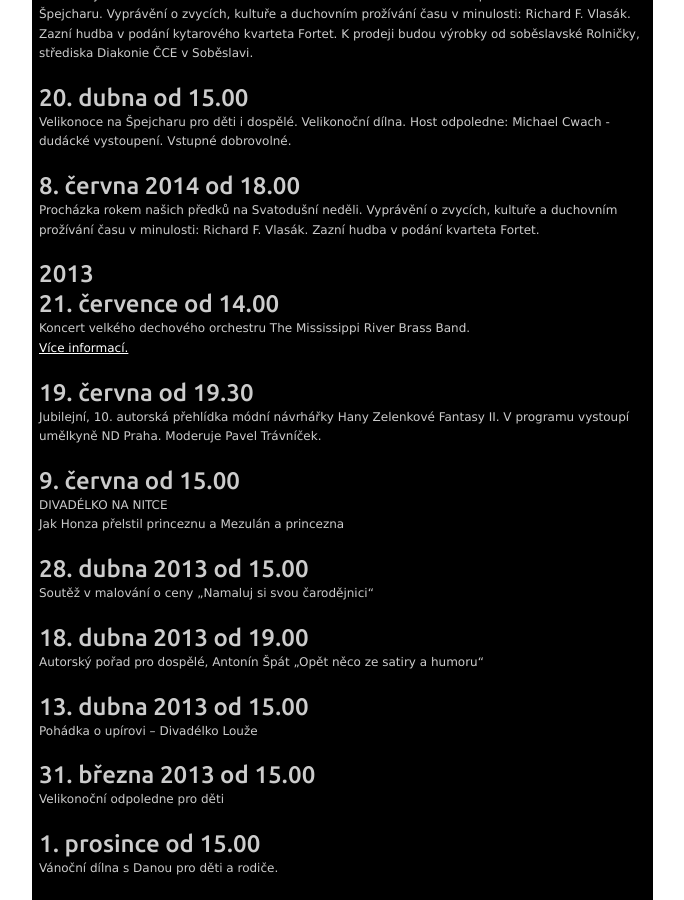
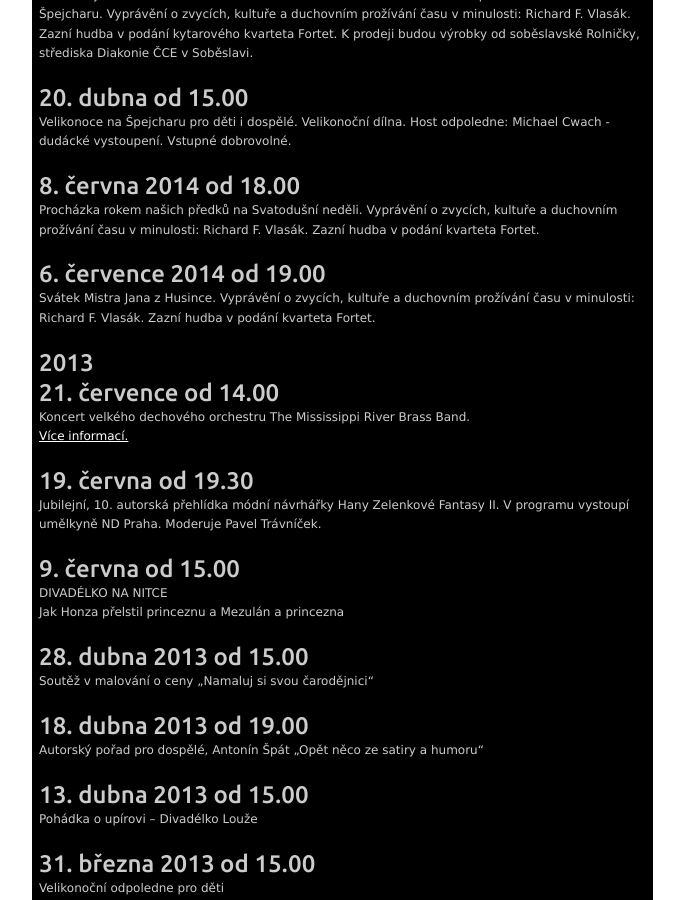
Before and after one commit to spejcharzelec/spejcharzelec.github.com, a Jekyll site: the page built from _posts/2011-12-24-archiv-akci.html, in a window 1280 px wide and 900 px high, scrolled down 799 px. Shown: the whole window, without its empty margins (427-1111 px from the left). Built offline with Jekyll 4.4.1, drawn with Linux system fonts in a browser that asks for light colours.

Commit message:
Update 2011-12-24-archiv-akci.html

```diff
--- a/_posts/2011-12-24-archiv-akci.html
+++ b/_posts/2011-12-24-archiv-akci.html
@@ -24,6 +24,8 @@
 <h2>20. dubna od 15.00</h2>Velikonoce na Špejcharu pro děti i dospělé. Velikonoční dílna. Host odpoledne: Michael Cwach - dudácké vystoupení. Vstupné dobrovolné.<br /><br />
 
 <h2>8. června 2014 od 18.00</h2>Procházka rokem našich předků na Svatodušní neděli. Vyprávění o zvycích, kultuře a duchovním prožívání času v minulosti: Richard F. Vlasák. Zazní hudba v podání kvarteta Fortet.<br><br>
+
+<h2>6. července 2014 od 19.00</h2>Svátek Mistra Jana z Husince. Vyprávění o zvycích, kultuře a duchovním prožívání času v minulosti: Richard F. Vlasák. Zazní hudba v podání kvarteta Fortet.<br><br>
 
 <h2>2013</h2>
 
```
